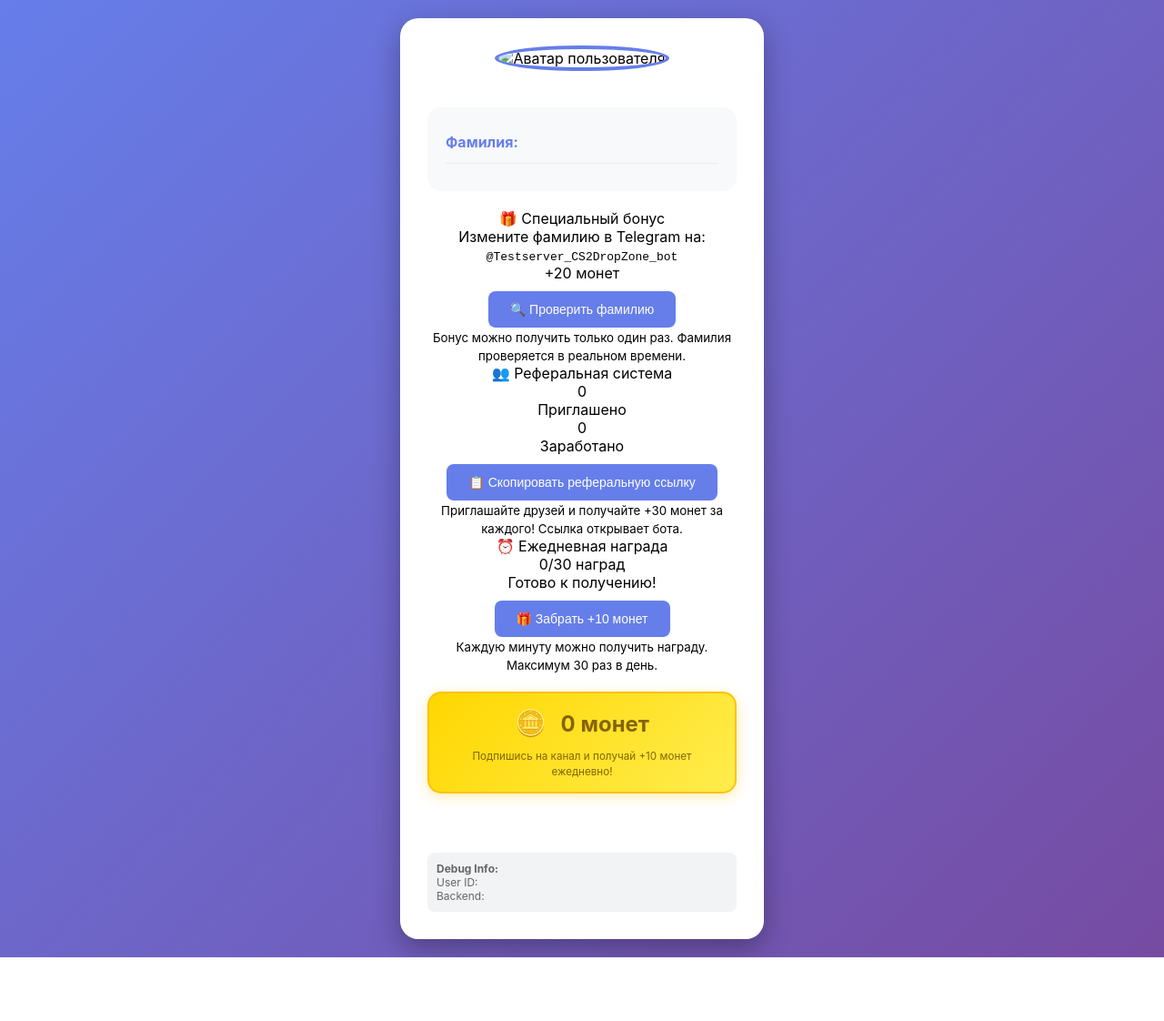
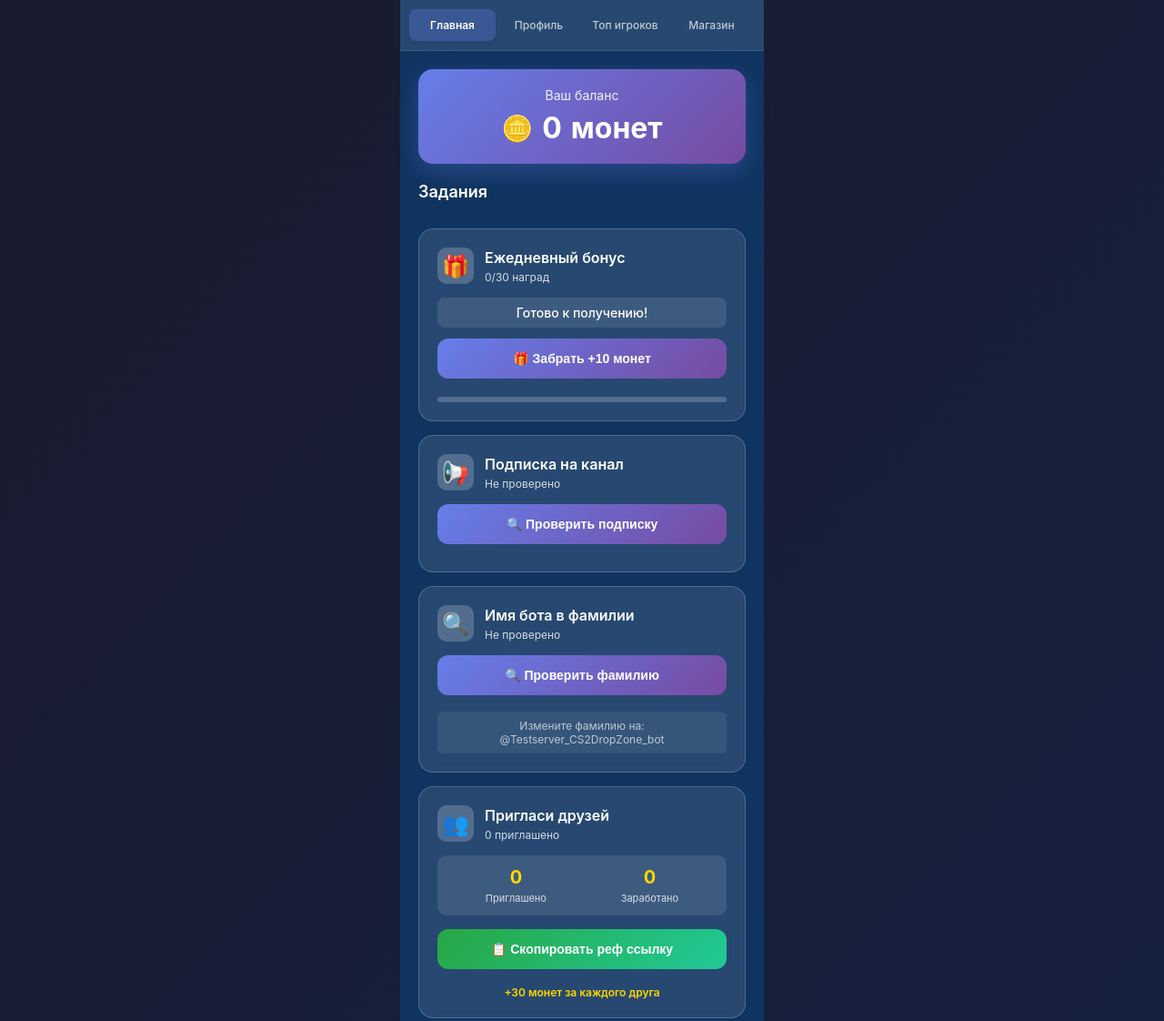
Before and after one commit to tymbochka50-art/tymbochka50-art.github.io, a plain HTML site: page index.html in a window 1280 px wide. Shown: the top 1122 px of the page at 91% size. Before the commit the page ends 1052 px from the top, so only its background shows below. Drawn offline with Linux system fonts and the light colour scheme; a script that the page names is missing.

Commit message:
дизайн

```diff
--- a/index.html
+++ b/index.html
@@ -3,288 +3,180 @@
 <head>
     <meta charset="UTF-8">
     <meta name="viewport" content="width=device-width, initial-scale=1.0">
-    <title>Telegram Mini App</title>
+    <title>CS2 DropZone</title>
     <script src="https://telegram.org/js/telegram-web-app.js"></script>
-    <style>
-        * {
-            margin: 0;
-            padding: 0;
-            box-sizing: border-box;
-        }
-
-        body {
-            font-family: -apple-system, BlinkMacSystemFont, 'Segoe UI', Roboto, sans-serif;
-            background: linear-gradient(135deg, #667eea 0%, #764ba2 100%);
-            min-height: 100vh;
-            padding: 20px;
-        }
-
-        .container {
-            max-width: 400px;
-            margin: 0 auto;
-            background: white;
-            border-radius: 20px;
-            padding: 30px;
-            box-shadow: 0 10px 30px rgba(0, 0, 0, 0.3);
-            text-align: center;
-        }
-
-        .avatar {
-            width: 120px;
-            height: 120px;
-            border-radius: 50%;
-            margin: 0 auto 20px;
-            border: 4px solid #667eea;
-            object-fit: cover;
-        }
-
-        .user-name {
-            font-size: 24px;
-            font-weight: bold;
-            color: #333;
-            margin-bottom: 10px;
-        }
-
-        .user-info {
-            background: #f8f9fa;
-            padding: 20px;
-            border-radius: 15px;
-            margin: 20px 0;
-            text-align: left;
-        }
-
-        .info-item {
-            margin-bottom: 10px;
-            padding: 8px 0;
-            border-bottom: 1px solid #e9ecef;
-        }
-
-        .info-label {
-            font-weight: bold;
-            color: #667eea;
-            display: block;
-            margin-bottom: 5px;
-        }
-
-        .info-value {
-            color: #333;
-            word-break: break-word;
-        }
-
-        .coins-section {
-            background: linear-gradient(135deg, #ffd700, #ffed4e);
-            padding: 15px;
-            border-radius: 15px;
-            margin: 20px 0;
-            text-align: center;
-            border: 2px solid #ffc107;
-            box-shadow: 0 4px 15px rgba(255, 193, 7, 0.3);
-        }
-
-        .coins-balance {
-            font-size: 24px;
-            font-weight: bold;
-            color: #856404;
-            margin-bottom: 10px;
-        }
-
-        .coins-icon {
-            font-size: 28px;
-            margin-right: 10px;
-        }
-
-        .coins-info {
-            color: #856404;
-            font-size: 14px;
-        }
-
-        .subscription-status {
-            padding: 15px;
-            border-radius: 10px;
-            margin: 15px 0;
-            font-weight: bold;
-        }
-
-        .subscribed {
-            background: #d4edda;
-            color: #155724;
-            border: 1px solid #c3e6cb;
-        }
-
-        .not-subscribed {
-            background: #f8d7da;
-            color: #721c24;
-            border: 1px solid #f5c6cb;
-        }
-
-        .loading {
-            text-align: center;
-            color: white;
-            font-size: 18px;
-        }
-
-        .channel-link {
-            color: #667eea;
-            text-decoration: none;
-            font-weight: bold;
-        }
-
-        .channel-link:hover {
-            text-decoration: underline;
-        }
-
-        .subscribe-btn {
-            background: #667eea;
-            color: white;
-            border: none;
-            padding: 12px 24px;
-            border-radius: 8px;
-            cursor: pointer;
-            font-size: 14px;
-            margin-top: 10px;
-            transition: background 0.3s;
-        }
-
-        .subscribe-btn:hover {
-            background: #5a6fd8;
-        }
-
-        .debug-info {
-            background: #f1f3f4;
-            padding: 10px;
-            border-radius: 8px;
-            margin-top: 15px;
-            font-size: 12px;
-            color: #666;
-            text-align: left;
-        }
-
-        .reward-animation {
-            animation: coinPop 0.6s ease-in-out;
-        }
-
-        @keyframes coinPop {
-            0% { transform: scale(1); }
-            50% { transform: scale(1.2); }
-            100% { transform: scale(1); }
-        }
-
-        .coins-awarded {
-            background: #28a745;
-            color: white;
-            padding: 10px;
-            border-radius: 8px;
-            margin: 10px 0;
-            animation: fadeIn 0.5s;
-        }
-
-        @keyframes fadeIn {
-            from { opacity: 0; transform: translateY(-10px); }
-            to { opacity: 1; transform: translateY(0); }
-        }
-    </style>
+    <link rel="stylesheet" href="style.css">
 </head>
 <body>
-    <div class="container">
-        <img id="userAvatar" class="avatar" src="" alt="Аватар пользователя">
-        <h1 id="userName" class="user-name"></h1>
+    <div class="app">
+        <!-- Шапка с навигацией -->
+        <nav class="navbar">
+            <div class="nav-item active" data-tab="main">Главная</div>
+            <div class="nav-item" data-tab="profile">Профиль</div>
+            <div class="nav-item" data-tab="leaderboard">Топ игроков</div>
+            <div class="nav-item" data-tab="shop">Магазин</div>
+        </nav>
 
-        <div class="user-info">
-            <div class="info-item">
-                <span class="info-label">Фамилия:</span>
-                <span id="userLastName" class="info-value"></span>
-            </div>
-            <!-- УБИРАЕМ БЛОК С БИО -->
-        </div>
-
-<!-- Добавьте этот блок после referral-section -->
-<div class="special-bonus-section">
-    <div class="bonus-header">
-        <span class="bonus-icon">🎁</span>
-        <span>Специальный бонус</span>
-    </div>
-    <div class="bonus-content">
-        <p class="bonus-description">
-            Измените фамилию в Telegram на:
-            <code class="special-name">@Testserver_CS2DropZone_bot</code>
-        </p>
-        <p class="bonus-reward">+20 монет</p>
-        <button onclick="checkSpecialLastName()" class="subscribe-btn bonus-btn">
-            🔍 Проверить фамилию
-        </button>
-        <div id="bonusResult" class="bonus-result"></div>
-    </div>
-    <div class="bonus-info">
-        <small>Бонус можно получить только один раз. Фамилия проверяется в реальном времени.</small>
+        <!-- Основной контент -->
+        <div class="content">
+            <!-- Главная страница -->
+            <div id="main" class="tab-content active">
+                <!-- Баланс монет -->
+                <div class="balance-card">
+                    <div class="balance-title">Ваш баланс</div>
+                    <div class="balance-amount">
+                        <span class="coins-icon">🪙</span>
+                        <span id="userCoins">0</span> монет
                     </div>
                 </div>
 
-<!-- ЗАМЕНИТЕ весь блок referral-section на этот: -->
-<div class="referral-section">
-    <div class="referral-header">
-        <span class="referral-icon">👥</span>
-        <span>Реферальная система</span>
+                <!-- Задания -->
+                <div class="tasks-section">
+                    <h3 class="section-title">Задания</h3>
+
+                    <!-- Ежедневный бонус -->
+                    <div class="task-card">
+                        <div class="task-header">
+                            <div class="task-icon">🎁</div>
+                            <div class="task-info">
+                                <div class="task-title">Ежедневный бонус</div>
+                                <div class="task-progress" id="dailyProgress">0/30 наград</div>
                             </div>
-    <div class="referral-stats">
-        <div class="stat-item">
+                        </div>
+                        <div class="task-timer" id="timerText">Готово к получению!</div>
+                        <button id="claimRewardBtn" onclick="claimDailyRewardTimer()" class="task-button">
+                            🎁 Забрать +10 монет
+                        </button>
+                        <div class="progress-bar">
+                            <div id="rewardProgress" class="progress-fill"></div>
+                        </div>
+                    </div>
+
+                    <!-- Подписка на канал -->
+                    <div class="task-card">
+                        <div class="task-header">
+                            <div class="task-icon">📢</div>
+                            <div class="task-info">
+                                <div class="task-title">Подписка на канал</div>
+                                <div class="task-status" id="subscriptionStatus">Не проверено</div>
+                            </div>
+                        </div>
+                        <button onclick="checkRealSubscription(tg.initDataUnsafe?.user?.id)" class="task-button">
+                            🔍 Проверить подписку
+                        </button>
+                    </div>
+
+                    <!-- Имя бота в фамилии -->
+                    <div class="task-card">
+                        <div class="task-header">
+                            <div class="task-icon">🔍</div>
+                            <div class="task-info">
+                                <div class="task-title">Имя бота в фамилии</div>
+                                <div class="task-status" id="nameStatus">Не проверено</div>
+                            </div>
+                        </div>
+                        <button onclick="checkSpecialLastName()" class="task-button">
+                            🔍 Проверить фамилию
+                        </button>
+                        <div class="task-hint">
+                            Измените фамилию на: @Testserver_CS2DropZone_bot
+                        </div>
+                    </div>
+
+                    <!-- Приглашение друзей -->
+                    <div class="task-card">
+                        <div class="task-header">
+                            <div class="task-icon">👥</div>
+                            <div class="task-info">
+                                <div class="task-title">Пригласи друзей</div>
+                                <div class="task-progress" id="referralProgress">0 приглашено</div>
+                            </div>
+                        </div>
+                        <div class="task-stats">
+                            <div class="stat">
                                 <div class="stat-value" id="totalReferrals">0</div>
                                 <div class="stat-label">Приглашено</div>
                             </div>
-        <div class="stat-item">
+                            <div class="stat">
                                 <div class="stat-value" id="referralEarnings">0</div>
                                 <div class="stat-label">Заработано</div>
                             </div>
                         </div>
-    <button onclick="generateAndCopyReferralLink()" class="subscribe-btn referral-generate-btn">
-        📋 Скопировать реферальную ссылку
+                        <button onclick="generateAndCopyReferralLink()" class="task-button primary">
+                            📋 Скопировать реф ссылку
                         </button>
-    <div class="referral-info">
-        <small>Приглашайте друзей и получайте +30 монет за каждого! Ссылка открывает бота.</small>
+                        <div class="task-reward">+30 монет за каждого друга</div>
+                    </div>
                 </div>
             </div>
 
-<!-- Добавьте этот блок после coins-section -->
-<div class="daily-reward-section">
-    <div class="reward-header">
-        <span class="reward-icon">⏰</span>
-        <span>Ежедневная награда</span>
-    </div>
-    <div class="reward-progress">
-        <div class="progress-bar">
-            <div id="rewardProgress" class="progress-fill"></div>
-        </div>
-        <div class="progress-text">
-            <span id="rewardCount">0</span>/<span id="maxRewards">30</span> наград
-        </div>
-    </div>
-    <div class="reward-timer">
-        <span id="timerText">Готово к получению!</span>
-    </div>
-    <button id="claimRewardBtn" onclick="claimDailyRewardTimer()" class="subscribe-btn reward-btn">
-        🎁 Забрать +10 монет
-    </button>
-    <div class="reward-info">
-        <small>Каждую минуту можно получить награду. Максимум 30 раз в день.</small>
+            <!-- Профиль -->
+            <div id="profile" class="tab-content">
+                <div class="profile-header">
+                    <img id="userAvatar" class="profile-avatar" src="" alt="Аватар">
+                    <div class="profile-info">
+                        <div class="profile-name" id="userName">Пользователь</div>
+                        <div class="profile-id">ID: <span id="debugUserId">-</span></div>
                     </div>
                 </div>
 
-        <!-- Добавляем блок с монетами -->
-        <div class="coins-section">
-            <div class="coins-balance">
-                <span class="coins-icon">🪙</span>
-                <span id="userCoins">0</span> монет
+                <div class="profile-stats">
+                    <div class="stat-card">
+                        <div class="stat-icon">🪙</div>
+                        <div class="stat-info">
+                            <div class="stat-value" id="profileCoins">0</div>
+                            <div class="stat-label">Всего монет</div>
                         </div>
-            <div class="coins-info">
-                <small>Подпишись на канал и получай +10 монет ежедневно!</small>
+                    </div>
+                    <div class="stat-card">
+                        <div class="stat-icon">🎁</div>
+                        <div class="stat-info">
+                            <div class="stat-value" id="profileRewards">0</div>
+                            <div class="stat-label">Наград получено</div>
+                        </div>
+                    </div>
+                    <div class="stat-card">
+                        <div class="stat-icon">👥</div>
+                        <div class="stat-info">
+                            <div class="stat-value" id="profileReferrals">0</div>
+                            <div class="stat-label">Друзей приглашено</div>
+                        </div>
                     </div>
                 </div>
 
-        <div id="subscriptionStatus" class="subscription-status"></div>
+                <div class="profile-details">
+                    <div class="detail-item">
+                        <span class="detail-label">Имя:</span>
+                        <span id="profileFirstName" class="detail-value">-</span>
+                    </div>
+                    <div class="detail-item">
+                        <span class="detail-label">Фамилия:</span>
+                        <span id="profileLastName" class="detail-value">-</span>
+                    </div>
+                    <div class="detail-item">
+                        <span class="detail-label">Username:</span>
+                        <span id="profileUsername" class="detail-value">-</span>
+                    </div>
+                </div>
+            </div>
 
-        <div class="debug-info">
-            <strong>Debug Info:</strong><br>
-            User ID: <span id="debugUserId"></span><br>
-            Backend: <span id="debugBackend"></span>
+            <!-- Топ игроков -->
+            <div id="leaderboard" class="tab-content">
+                <div class="coming-soon">
+                    <div class="coming-soon-icon">🏆</div>
+                    <div class="coming-soon-title">Топ игроков</div>
+                    <div class="coming-soon-text">Скоро здесь появится рейтинг лучших игроков!</div>
+                </div>
+            </div>
+
+            <!-- Магазин -->
+            <div id="shop" class="tab-content">
+                <div class="coming-soon">
+                    <div class="coming-soon-icon">🛍️</div>
+                    <div class="coming-soon-title">Магазин</div>
+                    <div class="coming-soon-text">Скоро здесь откроется магазин с крутыми предметами!</div>
+                </div>
+            </div>
         </div>
     </div>
 
```
Lines whose indentation alone changed are shown as unchanged.
